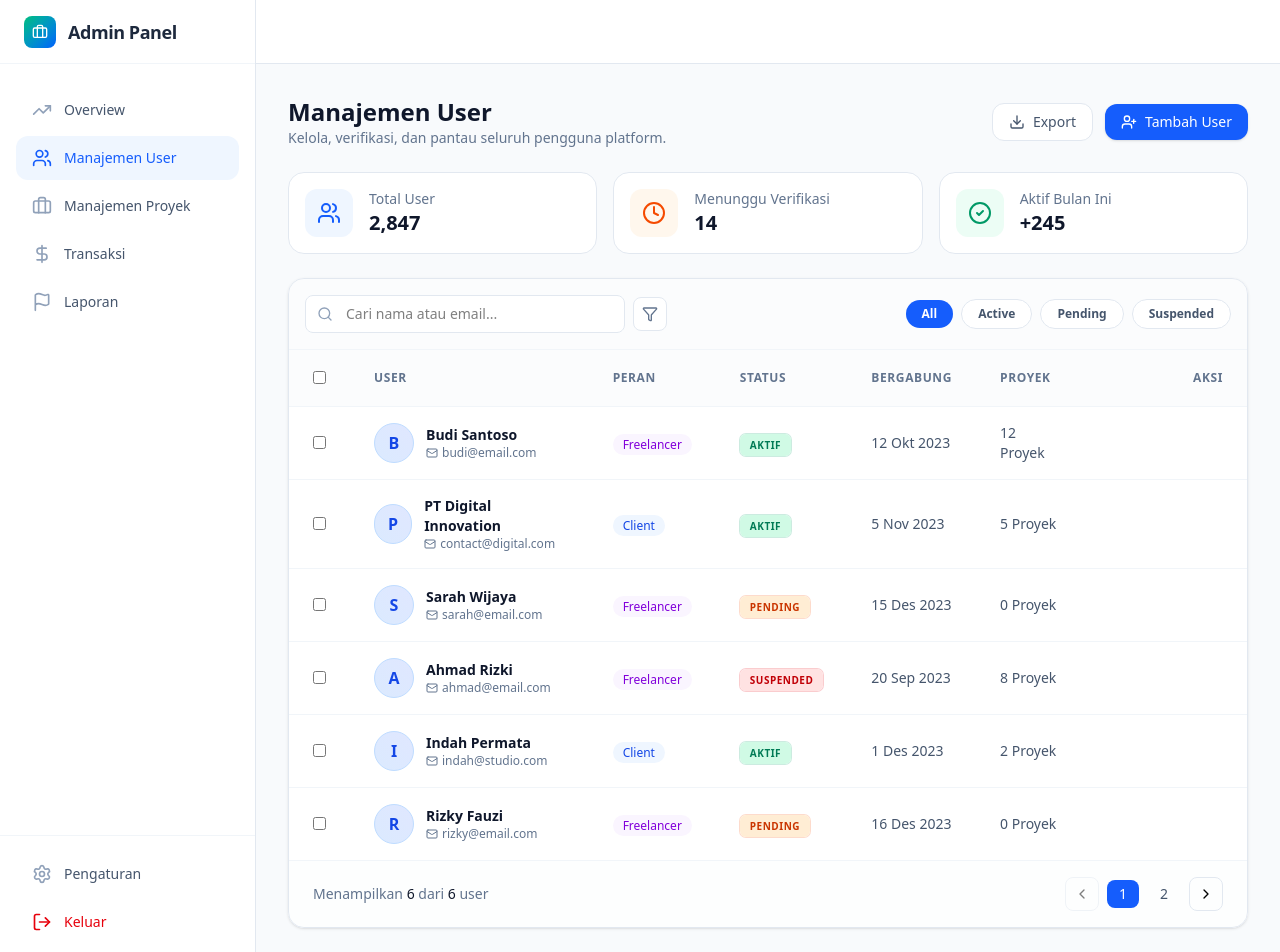
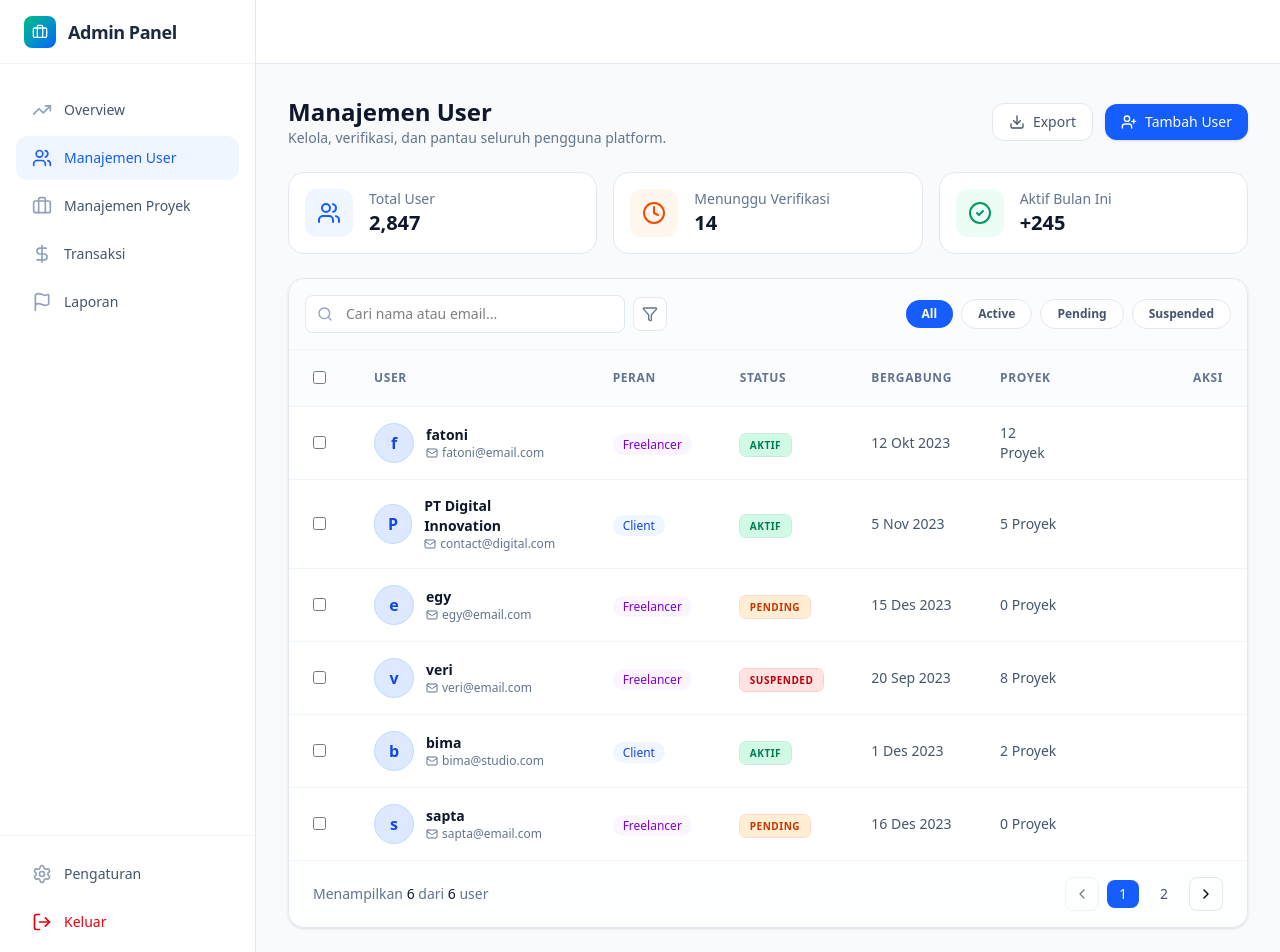
Before and after one commit to KodingMulu/SkillLink, a Next.js app in the folder web/: page /dashboard/admin/user in a window 1280 px wide. Shown: the top 952 px of the page. Built offline with nearby package versions, Linux system fonts and the light colour scheme.

Commit message:
update: mengubah name user data pada halaman manajemen user admin

```diff
--- a/web/src/app/dashboard/admin/user/page.tsx
+++ b/web/src/app/dashboard/admin/user/page.tsx
@@ -11,12 +11,12 @@ import DashboardLayout from '../../DashboardLayout';
 import AddUserModal from '../components/AddUserModal';
 
 const USERS_DATA = [
-  { id: 1, name: "Budi Santoso", email: "budi@email.com", role: "Freelancer", status: "active", joined: "2023-10-12", projects: 12, rating: 4.8 },
+  { id: 1, name: "fatoni", email: "fatoni@email.com", role: "Freelancer", status: "active", joined: "2023-10-12", projects: 12, rating: 4.8 },
   { id: 2, name: "PT Digital Innovation", email: "contact@digital.com", role: "Client", status: "active", joined: "2023-11-05", projects: 5, rating: 4.9 },
-  { id: 3, name: "Sarah Wijaya", email: "sarah@email.com", role: "Freelancer", status: "pending", joined: "2023-12-15", projects: 0, rating: 0 },
-  { id: 4, name: "Ahmad Rizki", email: "ahmad@email.com", role: "Freelancer", status: "suspended", joined: "2023-09-20", projects: 8, rating: 3.2 },
-  { id: 5, name: "Indah Permata", email: "indah@studio.com", role: "Client", status: "active", joined: "2023-12-01", projects: 2, rating: 4.5 },
-  { id: 6, name: "Rizky Fauzi", email: "rizky@email.com", role: "Freelancer", status: "pending", joined: "2023-12-16", projects: 0, rating: 0 },
+  { id: 3, name: "egy", email: "egy@email.com", role: "Freelancer", status: "pending", joined: "2023-12-15", projects: 0, rating: 0 },
+  { id: 4, name: "veri", email: "veri@email.com", role: "Freelancer", status: "suspended", joined: "2023-09-20", projects: 8, rating: 3.2 },
+  { id: 5, name: "bima", email: "bima@studio.com", role: "Client", status: "active", joined: "2023-12-01", projects: 2, rating: 4.5 },
+  { id: 6, name: "sapta", email: "sapta@email.com", role: "Freelancer", status: "pending", joined: "2023-12-16", projects: 0, rating: 0 },
 ];
 
 interface UserManagementPageProps {
```
